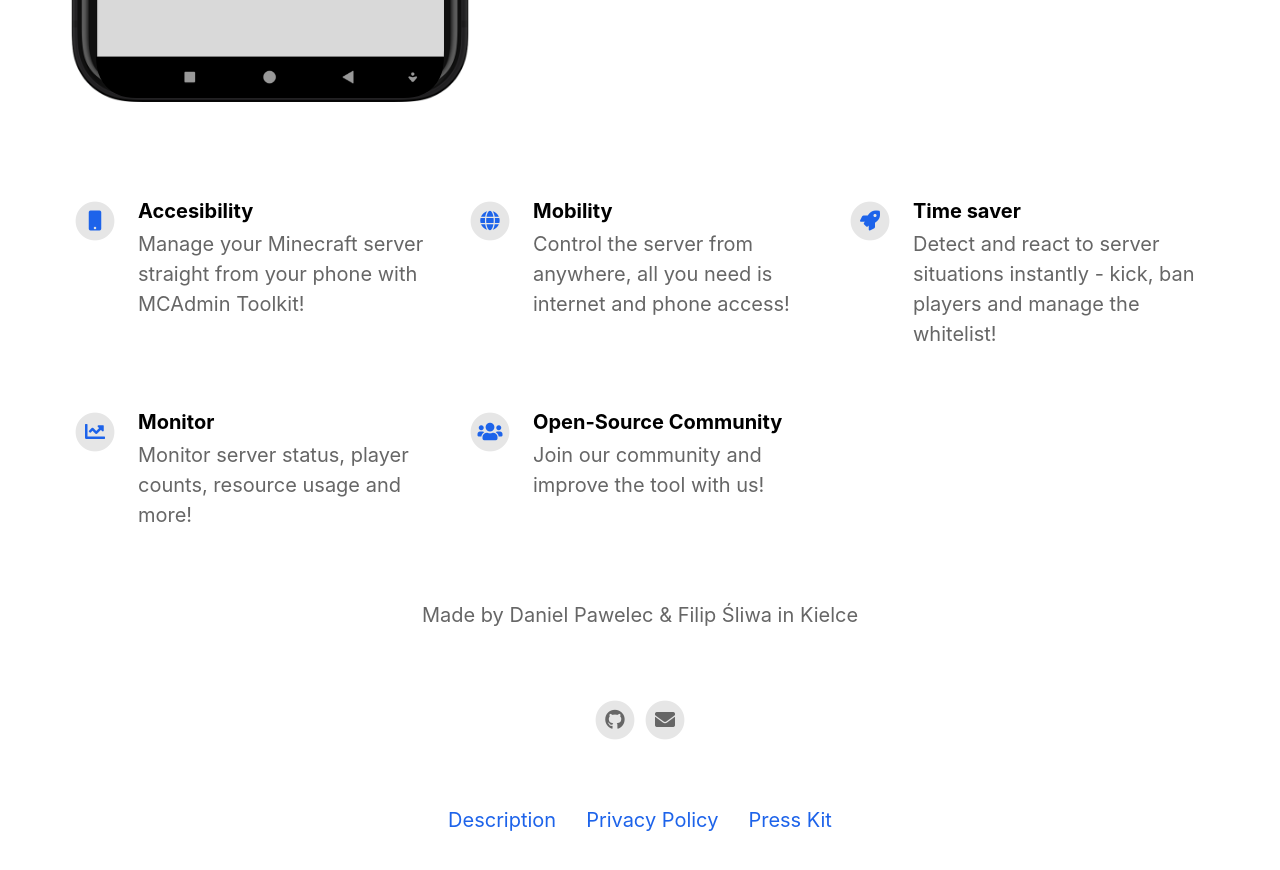
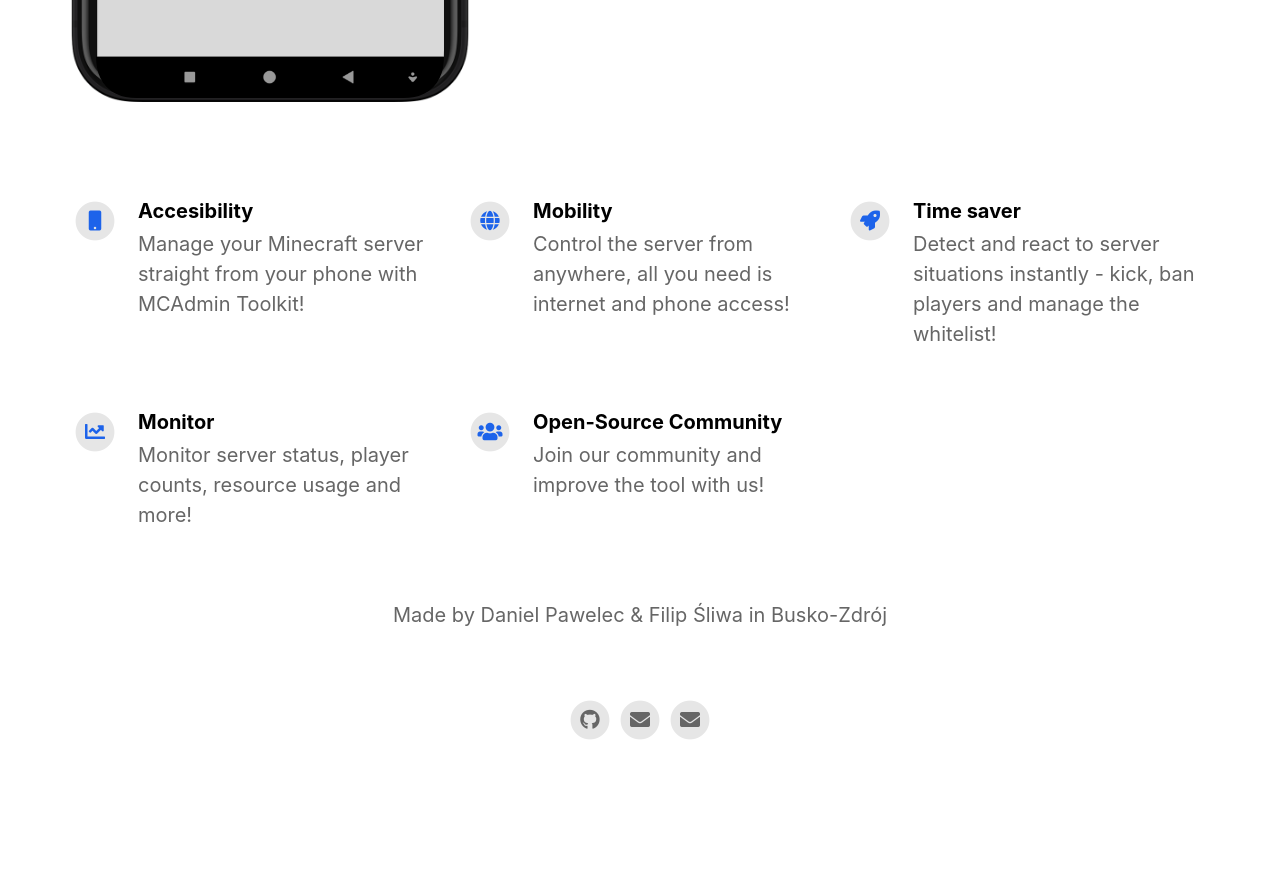
Before and after one commit to MCAdmin-Toolkit-dev-team/mcadmin-toolkit-dev-team.github.io, a Jekyll site: the page built from index.html, in a window 1280 px wide and 900 px high, scrolled down 883 px. Shown: the top 870 px of the window. Built offline with Jekyll 4.4.1, drawn with Linux system fonts in a browser that asks for light colours; nearby versions of some CDN libraries; after the commit the page ends 1693 px from its top, so only the background shows below that.

Commit message:
Minor changes

```diff
--- a/_config.yml
+++ b/_config.yml
@@ -22,8 +22,9 @@ enable_smart_app_banner                   : true
 # Information About Yourself
 your_name                                 : Daniel Pawelec & Filip Śliwa
 your_link                                 :
-your_city                                 : Kielce
-email_address                             : contact@mcadmin.me
+your_city                                 : Busko-Zdrój
+email_address                             : ipyz@mcadmin.me
+email_address_second                      : diratix@mcadmin.me
 facebook_username                         :
 instagram_username                        :
 twitter_username                          :
--- a/_includes/footer.html
+++ b/_includes/footer.html
@@ -58,13 +58,22 @@
 			</a>
 		{% endif %}
 
+		{% if site.email_address_second %}
+			<a href="mailto:{{ site.email_address_second }}">
+				<span class="fa-stack fa-1x">
+					<i class="socialIconBack fas fa-circle fa-stack-2x"></i>
+					<i class="socialIconTop fas fa-envelope fa-stack-1x"></i>
+				</span>
+			</a>
+		{% endif %}
+
 	</div>
-	<div class="footerLinks">
+	<!--<div class="footerLinks">
 		{% for page in site.pages %}
 			<a href="{{ page.url | relative_url }}" target="_self">{{ page.title }}</a>
 		{% endfor %}
 		{% if site.presskit_download_link %}
 			<a href="{{ site.presskit_download_link }}">Press Kit</a>
 		{% endif %}
-	</div>
+	</div>-->
 </footer>
```
Also changed, not shown: _pages/changelog.md (+1 -1 lines), _pages/privacypolicy.md (deleted, +0 -60 lines), Gemfile.lock.
